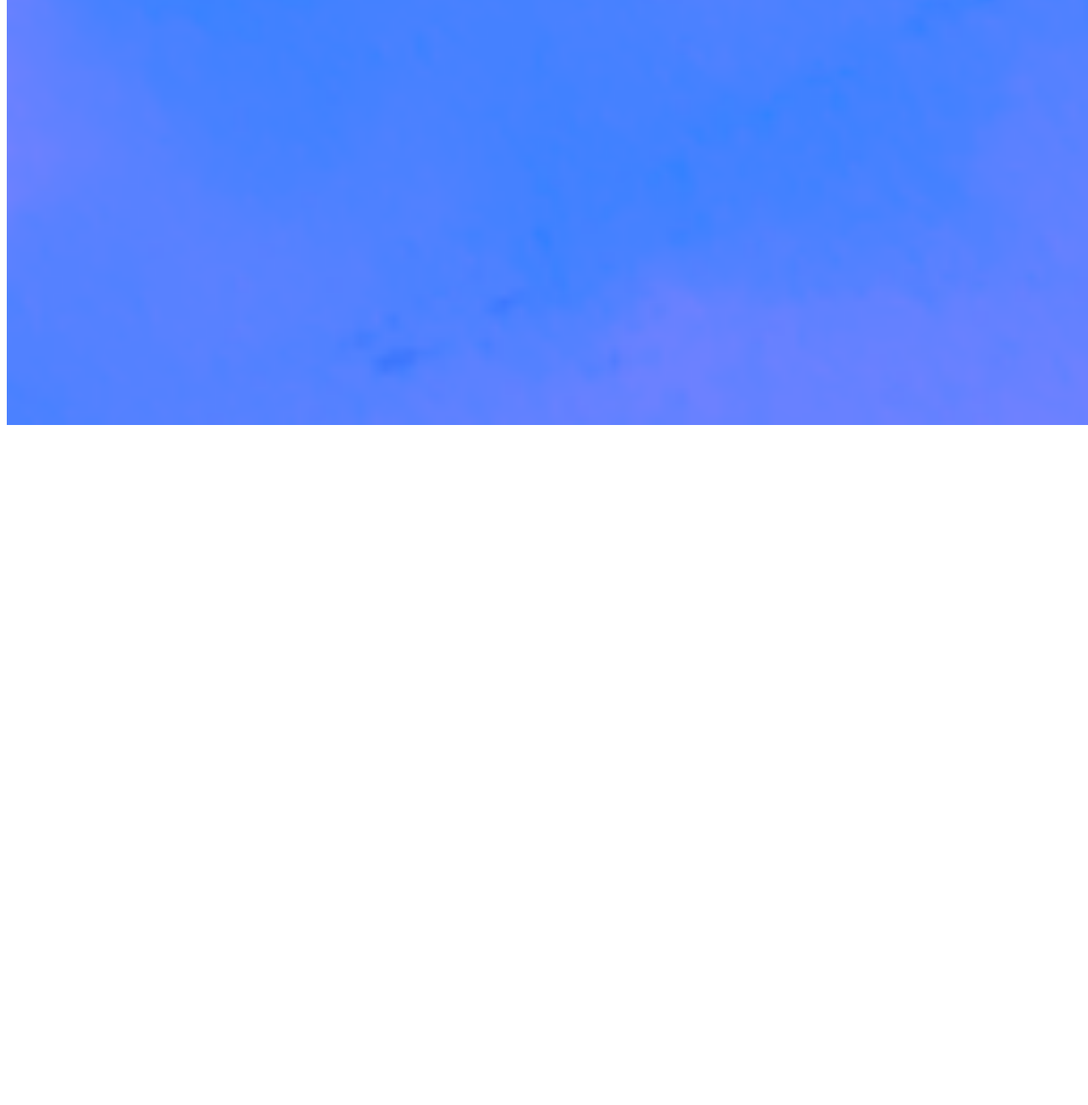
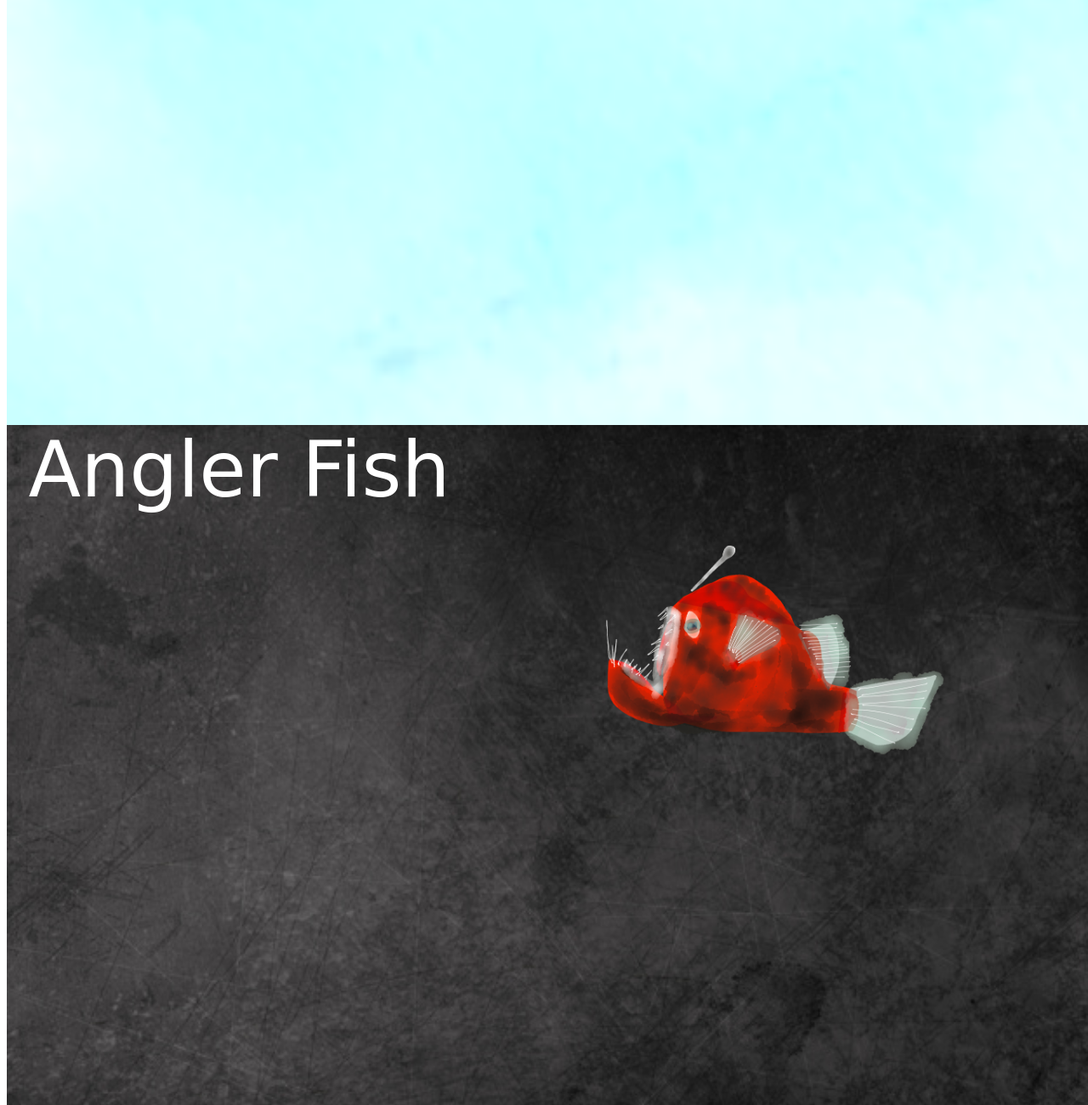
Before and after one commit to mojopi/rachel-gregory, a plain HTML site: page index.html in a window 1280 px wide. Shown: the part 1100-2400 px from the top of the page at 85% size. Before the commit the page ends 1600 px from the top, so only its background shows below. Drawn offline with Linux system fonts and the light colour scheme; a web font is replaced by a local one.

Commit message:
adding angler fish

```diff
--- a/index.html
+++ b/index.html
@@ -43,45 +43,96 @@
     }
 
 
-    #intro {
-        z-index: -1;
-        height: 100%;
-        position: relative;
-        background-image:url(water.png);
-        background-size:cover;
+    #a {
+        background-image: url(water.png);
     }
 
-    #squid-repro {
+    #b {
+        top: 100%;
+        background-image: url(water.png);
+    }
+
+    #c {
+        top: 200%;
+        background-image: url(black-watercolor.png);
+    }
+
+    section {
         position: absolute;
-        top: 100%;
         height: 100%;
         width: 100%;
         z-index: -1;
-        background-image:url(water.png);
         background-size: cover;
-        background-color:blue;
     }
+
+    #angler{
+        width:400px;
+        height:250px;
+        background-size:cover;
+        animation: light 1s infinite;
+        position:absolute;
+        left:55%;
+
+    }
+
+
+@-webkit-keyframes light {
+    from {background-image: url(angler1.png);}
+    to {background-image: url(angler2.png);
+
+}
+
     </style>
 </head>
-<div id="intro">
+<section id="a">
 
     <body id="body">
         <div class="text-box">
             <span class="heading">Congratulations! You've found a mate!!</span>
-            <p>…but you're not the only ones!!<br>
+            <p>…but you're not the only ones!!
+                <br>
                 <br> To connect your journey with something bigger than yourselves and to give you some perspective on where you stand in the animal kingdom, you'll be receive a link every week or so to a new posting on your own personal website. Each post will introduce you to and expand your conception of partnership and reproduction and will connect your new journey to the other thigns going on on incredible planet!</p>
         </div>
         <div id="squid">
             <div id="dot-container"></div>
         </div>
-</div>
-<div id="squid-repro">
+</section>
+<section id="b">
     <div class="text-box">
         <span class="heading">Squids and Cuttlefish</span>
         <p></p>
+</section>
+</div>
+<section id="c">
+    <div class="text-box">
+        <span class="heading">Angler Fish</span>
+        <p></p>
+
+
     </div>
-</div>
-<script type="text/javascript">
+    <div id="angler">
+
+
+    </div>
+</section>
+
+<script type="text/javascript">//javascript for angler fish//
+
+var angler = document.getElementById("angler");
+
+// function light () {
+//     angler.style.backgroundImage = "url(" + angler1.png + ")";
+// }
+
+
+
+
+</script>
+
+
+
+
+<script type="text/javascript"> //javascript for intro and squid-repro//
 function makeBlueColor() {
     return Math.floor(Math.random() * 10) + "," +
         Math.floor(Math.random() * 10) + "," + Math.floor(200 + Math.random() * 100) + "," + (Math.random() + 0.4);;
```
Also changed, not shown: angler1.png (added), angler2.png (added), black-watercolor.png (added).
